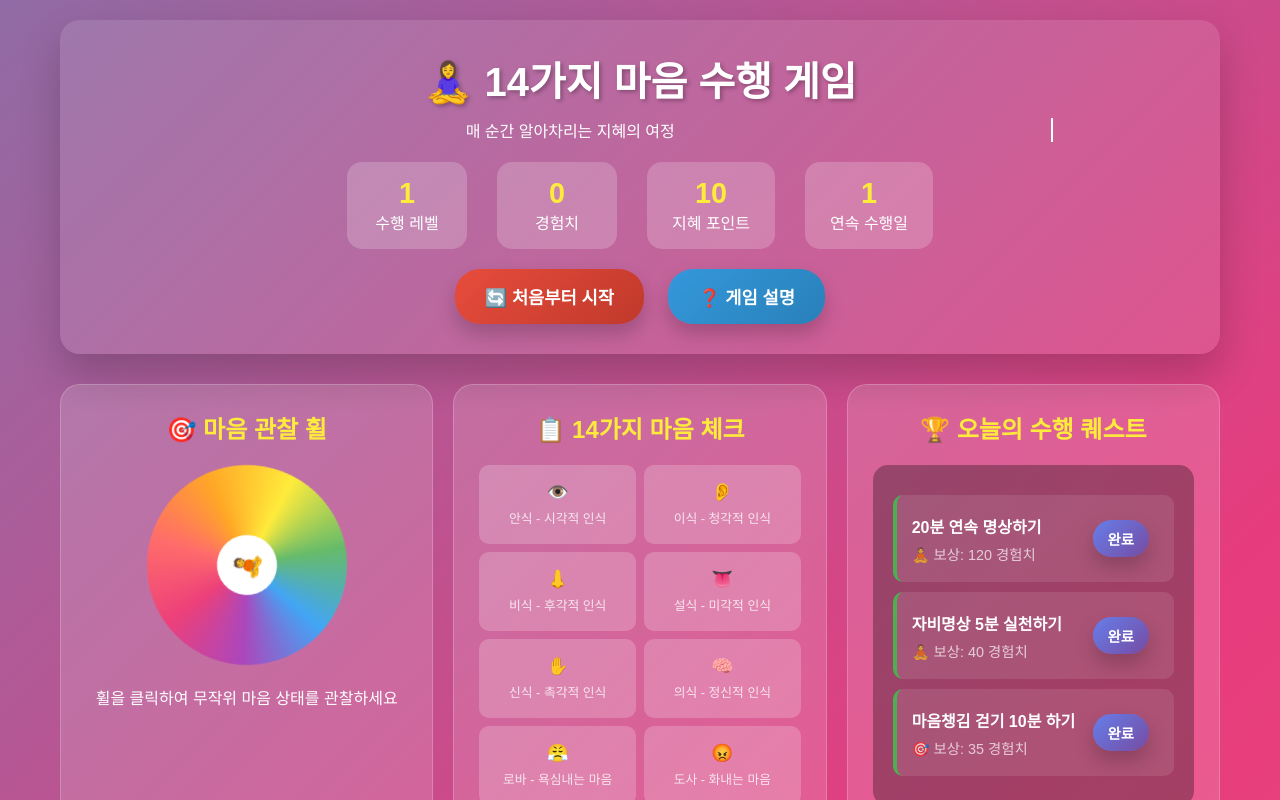
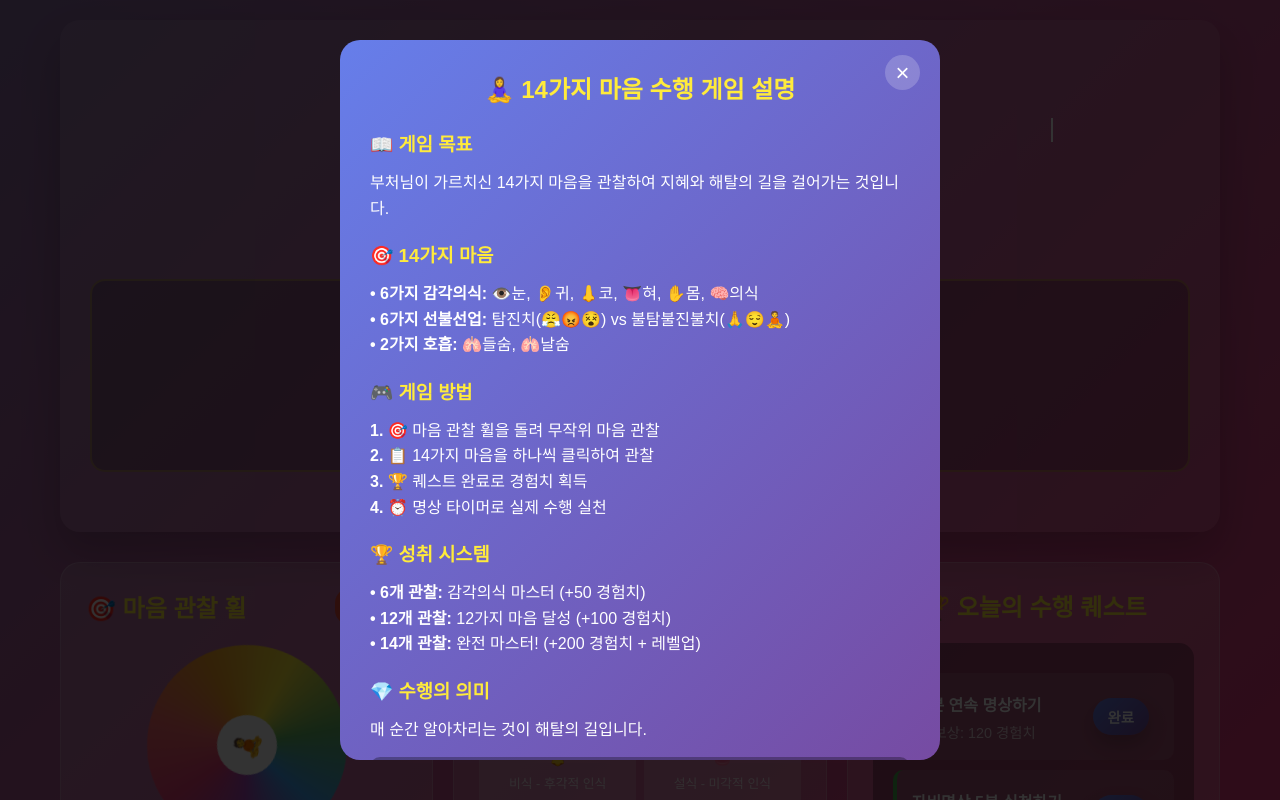
Before and after one commit to youncd/buddhist-practice-guide, a plain HTML site: page index.html in a window 1280 px wide. Both pictures are taken after a click on the button "❓ 게임 설명". Shown: the top 800 px of the page. Drawn offline with Linux system fonts and the light colour scheme.

Commit message:
index.html

```diff
--- a/index.html
+++ b/index.html
@@ -491,6 +491,24 @@
                 max-width: 200px;
                 margin: 5px auto;
             }
+
+            /* 게임 설명 팝업 모바일 최적화 */
+            .game-info-popup > div {
+                margin: 10px;
+                padding: 20px;
+                max-height: 85vh;
+                font-size: 0.9em;
+            }
+
+            .game-info-popup h2 {
+                font-size: 1.3em;
+                margin-bottom: 20px;
+            }
+
+            .game-info-popup h3 {
+                font-size: 1.1em;
+                margin: 15px 0 8px 0;
+            }
         }
     </style>
 </head>
@@ -535,11 +553,13 @@
             </div>
 
             <!-- 게임 컨트롤 버튼 -->
-            <div style="text-align: center; margin-top: 20px;">
-                <button class="btn" onclick="resetGame()" style="background: linear-gradient(135deg, #e74c3c, #c0392b); margin: 0 10px;">
+            <div style="text-align: center; margin: 30px 0; padding: 20px; background: rgba(0,0,0,0.2); border-radius: 15px; border: 2px solid rgba(255,235,59,0.3);">
+                <h3 style="margin-bottom: 15px; color: #ffeb3b; font-size: 1.3em;">🎮 게임 컨트롤</h3>
+                <p style="margin-bottom: 15px; opacity: 0.9; font-size: 0.9em;">처음부터 시작하거나 게임 방법을 확인해보세요</p>
+                <button class="btn" onclick="resetGame()" style="background: linear-gradient(135deg, #e74c3c, #c0392b); margin: 5px 10px; font-size: 1.2em; padding: 15px 30px;">
                     🔄 처음부터 시작
                 </button>
-                <button class="btn" onclick="showGameInfo()" style="background: linear-gradient(135deg, #3498db, #2980b9); margin: 0 10px;">
+                <button class="btn" onclick="showGameInfo()" style="background: linear-gradient(135deg, #3498db, #2980b9); margin: 5px 10px; font-size: 1.2em; padding: 15px 30px;">
                     ❓ 게임 설명
                 </button>
             </div>
@@ -549,7 +569,12 @@
         <div class="game-board">
             <!-- 마음 관찰 휠 -->
             <div class="game-card">
-                <h3 class="card-title">🎯 마음 관찰 휠</h3>
+                <div style="display: flex; justify-content: space-between; align-items: center; margin-bottom: 10px;">
+                    <h3 class="card-title" style="margin: 0;">🎯 마음 관찰 휠</h3>
+                    <button onclick="resetGame()" style="background: #e74c3c; color: white; border: none; padding: 8px 12px; border-radius: 15px; font-size: 0.9em; cursor: pointer;" title="게임 리셋">
+                        🔄 리셋
+                    </button>
+                </div>
                 <div class="mind-wheel" onclick="spinWheel()">
                     <div class="wheel-center">🧘</div>
                 </div>
@@ -618,6 +643,83 @@
     <!-- 떠다니는 지혜 메시지 -->
     <div class="floating-wisdom" id="floating-wisdom">
         <div id="wisdom-message"></div>
+    </div>
+
+    <!-- 게임 설명 팝업 -->
+    <div class="game-info-popup" id="game-info-popup" style="
+        position: fixed;
+        top: 0;
+        left: 0;
+        width: 100%;
+        height: 100%;
+        background: rgba(0,0,0,0.8);
+        display: none;
+        justify-content: center;
+        align-items: center;
+        z-index: 2000;
+        padding: 20px;
+        box-sizing: border-box;
+    ">
+        <div style="
+            background: linear-gradient(135deg, #667eea 0%, #764ba2 100%);
+            border-radius: 20px;
+            padding: 30px;
+            max-width: 600px;
+            max-height: 90vh;
+            overflow-y: auto;
+            color: white;
+            position: relative;
+        ">
+            <button onclick="closeGameInfo()" style="
+                position: absolute;
+                top: 15px;
+                right: 20px;
+                background: rgba(255,255,255,0.2);
+                border: none;
+                color: white;
+                font-size: 1.5em;
+                cursor: pointer;
+                border-radius: 50%;
+                width: 35px;
+                height: 35px;
+                display: flex;
+                align-items: center;
+                justify-content: center;
+            ">×</button>
+
+            <h2 style="text-align: center; margin-bottom: 25px; color: #ffeb3b;">🧘‍♀️ 14가지 마음 수행 게임 설명</h2>
+
+            <div style="line-height: 1.6;">
+                <h3 style="color: #ffeb3b; margin: 20px 0 10px 0;">📖 게임 목표</h3>
+                <p>부처님이 가르치신 14가지 마음을 관찰하여 지혜와 해탈의 길을 걸어가는 것입니다.</p>
+
+                <h3 style="color: #ffeb3b; margin: 20px 0 10px 0;">🎯 14가지 마음</h3>
+                <p><strong>• 6가지 감각의식:</strong> 👁️눈, 👂귀, 👃코, 👅혀, ✋몸, 🧠의식</p>
+                <p><strong>• 6가지 선불선업:</strong> 탐진치(😤😡😵) vs 불탐불진불치(🙏😌🧘)</p>
+                <p><strong>• 2가지 호흡:</strong> 🫁들숨, 🫁날숨</p>
+
+                <h3 style="color: #ffeb3b; margin: 20px 0 10px 0;">🎮 게임 방법</h3>
+                <p><strong>1.</strong> 🎯 마음 관찰 휠을 돌려 무작위 마음 관찰</p>
+                <p><strong>2.</strong> 📋 14가지 마음을 하나씩 클릭하여 관찰</p>
+                <p><strong>3.</strong> 🏆 퀘스트 완료로 경험치 획득</p>
+                <p><strong>4.</strong> ⏰ 명상 타이머로 실제 수행 실천</p>
+
+                <h3 style="color: #ffeb3b; margin: 20px 0 10px 0;">🏆 성취 시스템</h3>
+                <p><strong>• 6개 관찰:</strong> 감각의식 마스터 (+50 경험치)</p>
+                <p><strong>• 12개 관찰:</strong> 12가지 마음 달성 (+100 경험치)</p>
+                <p><strong>• 14개 관찰:</strong> 완전 마스터! (+200 경험치 + 레벨업)</p>
+
+                <h3 style="color: #ffeb3b; margin: 20px 0 10px 0;">💎 수행의 의미</h3>
+                <p>매 순간 알아차리는 것이 해탈의 길입니다.</p>
+                <p style="font-style: italic; text-align: center; background: rgba(0,0,0,0.3); padding: 15px; border-radius: 10px; margin: 15px 0;">
+                    "위빠사나 없이 깨닫지 못한다" - 법문 중에서
+                </p>
+
+                <div style="text-align: center; margin-top: 25px;">
+                    <p style="font-size: 1.1em; color: #ffeb3b;">즐거운 수행 되세요! 🙏</p>
+                </div>
+            </div>
+        </div>
     </div>
 
     <!-- 성취 팝업 -->
@@ -717,6 +819,13 @@
                 startWisdomFlow();
                 autoGenerateContent();
             }, 4000);
+
+            // ESC 키로 팝업 닫기
+            document.addEventListener('keydown', function(e) {
+                if (e.key === 'Escape') {
+                    closeGameInfo();
+                }
+            });
         });
 
         // 게임 초기화
@@ -1137,37 +1246,31 @@
 
         // 게임 설명 함수
         function showGameInfo() {
-            const infoText = `
-🧘‍♀️ 14가지 마음 수행 게임 설명
+            const popup = document.getElementById('game-info-popup');
+            popup.style.display = 'flex';
 
-📖 게임 목표:
-부처님이 가르치신 14가지 마음을 관찰하여
-지혜와 해탈의 길을 걸어가는 것입니다.
+            // 애니메이션 효과
+            popup.style.opacity = '0';
+            setTimeout(() => {
+                popup.style.opacity = '1';
+                popup.style.transition = 'opacity 0.3s ease';
+            }, 10);
 
-🎯 14가지 마음:
-• 6가지 감각의식: 눈, 귀, 코, 혀, 몸, 의식
-• 6가지 선불선업: 탐진치 vs 불탐불진불치
-• 2가지 호흡: 들숨, 날숨
+            // 배경 클릭시 닫기
+            popup.onclick = function(e) {
+                if (e.target === popup) {
+                    closeGameInfo();
+                }
+            };
+        }
 
-🎮 게임 방법:
-1. 마음 관찰 휠을 돌려 무작위 마음 관찰
-2. 14가지 마음을 하나씩 클릭하여 관찰
-3. 퀘스트 완료로 경험치 획득
-4. 명상 타이머로 실제 수행 실천
-
-🏆 성취 시스템:
-• 6개 관찰: 감각의식 마스터
-• 12개 관찰: 12가지 마음 달성
-• 14개 관찰: 완전 마스터!
-
-💎 수행의 의미:
-매 순간 알아차리는 것이 해탈의 길입니다.
-"위빠사나 없이 깨닫지 못한다" - 법문 중에서
-
-즐거운 수행 되세요! 🙏
-            `;
-
-            alert(infoText);
+        // 게임 설명 닫기 함수
+        function closeGameInfo() {
+            const popup = document.getElementById('game-info-popup');
+            popup.style.opacity = '0';
+            setTimeout(() => {
+                popup.style.display = 'none';
+            }, 300);
         }
     </script>
 </body>
```
